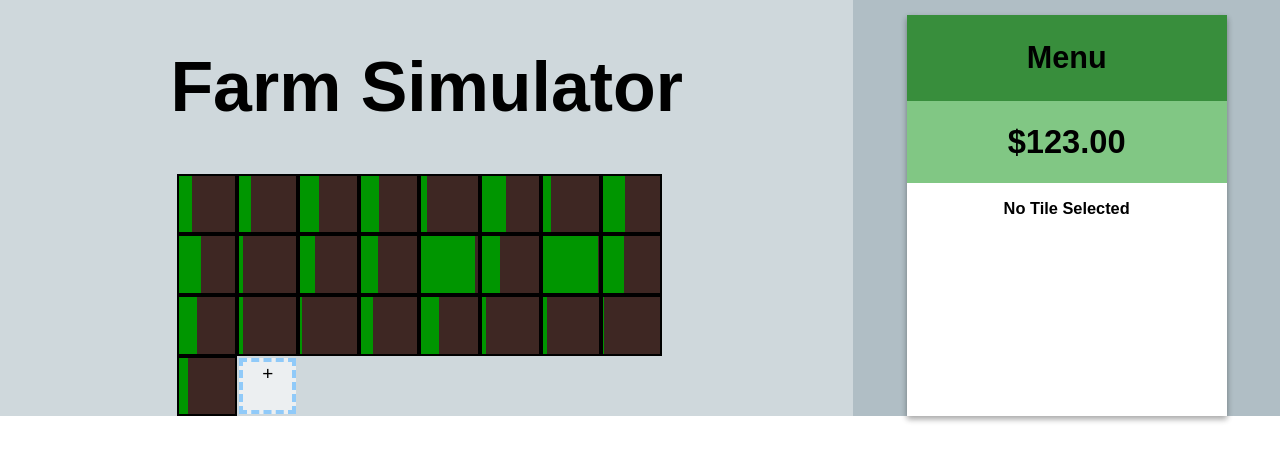
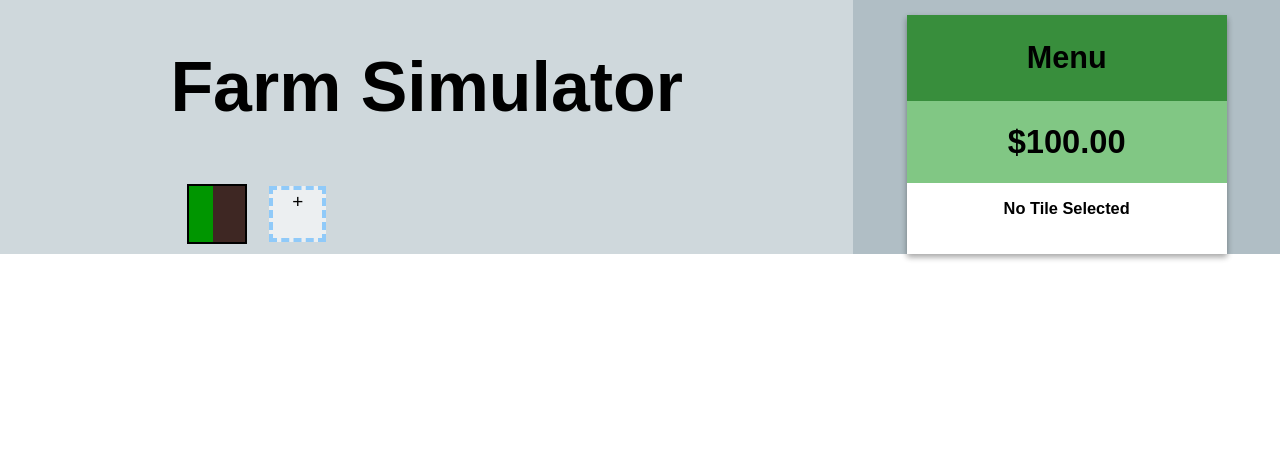
Before and after one commit to Anveio/farm-simulator, a React app: page / in a window 1280 px wide. Shown: the top 460 px of the page. Built offline with nearby package versions, Linux system fonts and the light colour scheme.

Commit message:
Farms now have a name and farmers have a last name

```diff
--- a/src/classes/farmInfo.ts
+++ b/src/classes/farmInfo.ts
@@ -1,4 +1,7 @@
 import Farmer from "./farmer";
+import NameRepo from "./nameRepo";
+
+const repo = new NameRepo;
 
 export default class FarmInfo {
   constructor(readonly farmID: string) {}
@@ -7,5 +10,10 @@ export default class FarmInfo {
     return new Farmer();
   }
 
+  private generateRandomFarmName = () => {
+    return repo.newFarmName();
+  }
+
   readonly farmer: Farmer = this.generateRandomFarmer();
+  readonly farmName: string = this.generateRandomFarmName();
 }
--- a/src/classes/farmer.ts
+++ b/src/classes/farmer.ts
@@ -4,11 +4,11 @@ const repo = new NameRepo;
 
 export default class Farmer {
   private generateRandomName = () => {
-    return repo.newName()
+    return repo.newFarmerName()
   }
 
   private generateRandomQuote = () => {
-    return repo.newQuote();
+    return repo.newFarmQuote();
   }
 
   private generateRandomStatEfficiency = () => {
--- a/src/classes/nameRepo.ts
+++ b/src/classes/nameRepo.ts
@@ -1,8 +1,14 @@
-const maleFirstNamesArray: string[] = ["Arnold", "Chad", "Rueben", "Chi", "Roscoe", "Edmundo", "Forrest", "Lucius", "Andrea", "Kirk", "Carter", "Gregory", "Benito", "Oswaldo", "Hosea", "Clinton", "Tyron", "Tim", "Bennie", "Seymour", "Tod", "Garland", "Edison", "Cesar", "Malcolm", "Trevor", "Houston", "Clark", "Carmine", "Bart", "Randy", "Winston", "Hollis", "Todd", "Earnest", "Jordon", "Douglass", "Romeo", "Duncan", "Kim", "Wallace", "Lynn", "Tyson", "Tracy", "Yong", "Kendrick", "Pat", "Allan", "Corey", "Joshua"]
+const maleFirstNamesArray: string[] = ["Arnold", "Chad", "Rueben", "Chi", "Roscoe", "Edmundo", "Forrest", "Lucius", "Andrea", "Kirk", "Carter", "Gregory", "Benito", "Oswaldo", "Hosea", "Clinton", "Tyron", "Tim", "Bennie", "Seymour", "Tod", "Garland", "Edison", "Cesar", "Malcolm", "Trevor", "Houston", "Clark", "Carmine", "Bart", "Randy", "Winston", "Hollis", "Todd", "Earnest", "Jordon", "Douglass", "Romeo", "Duncan", "Kim", "Wallace", "Lynn", "Tyson", "Tracy", "Yong", "Kendrick", "Pat", "Allan", "Corey", "Joshua", "Jayvon", "Dawson", "Pedro", "Davion", "Will", "Davion", "Rigoberto", "Bruno", "Thomas", "Hugh", "Tobias", "Immanuel", "Sidney", "Kenneth", "Frank", "Spencer", "Marcus", "Melvin", "Dennis", "Kash", "Garrett", "Jeremy", "Nathanial", "Atticus", "Izaiah", "Keenan", "Logan", "Kieran", "Jason", "Roy", "Guillermo", "Vicente", "Markus", "Ahmed", "Kayden", "Jamar", "Triston", "Howard", "Jefferson", "Axel", "Kellen", "Tomas", "Cordell", "Gavyn"]
+
+const lastNamesArray: string[] = ["Shultz", "Cuevas", "Rhodes", "Mckenzie", "Taylor", "Glenn", "Reilly", "Morris", "Herman", "Beltran", "Swanson", "Roth", "Stone", "Benton", "Drake", "Michael", "Romero", "Yu", "Walls", "Calderon", "Shaffer", "Moreno", "Ibarra", "Nichols", "Solis", "Kline", "Choi", "Trevino", "Gonzalez", "Contreras", "Cervantes", "Haynes", "Kent", "Patel", "Dickson", "Manning", "Stokes", "Hickman", "Carter", "Baldwin", "Raymond", "Gay", "Cabrera", "Deleon", "Robertson", "Wang", "Acosta", "Roberson", "Vega", "Crosby", "Hall", "Coleman", "Luna", "Greer", "Chang", "Moon", "Myers", "Wilkins", "", "", "", "", "", "", "", "", "", "", "", "", "", "", ]
 
 const farmerQuotesArray: string[] = [
   "I am a Farm God",
   "Please just don't bother me.",
+]
+
+const farmNamesArray: string[] = [
+  "Tequiero Ranchero", "The Frozen Ranch", "Oakey Dokey Nursery", "Sunset Estate", "Windy Willows", "Breezy Hills Acres", "Wild Horse Farmstead", "Rolling Moss Pastures", "Red River Acres", "Moonlight Pastures", "rolling Moss Ranch", "Rock Bottom Nursery", "Swan Lake Gardens","Day Break Estate","Mossy Rock Fields", "Morning Star Fields", "Rainbow Hill Estate", "Burning Sands Meadow", "Blazing Pitchfork Acres", "Chariot Range", "Lucky Star Grange","Ravenwood Ranch"
 ]
 
 
@@ -10,12 +16,22 @@ const farmerQuotesArray: string[] = [
 export default class NameRepo {
   private maleFirstNames: string[] = maleFirstNamesArray
   private farmerQuotes: string[] = farmerQuotesArray;
+  private farmNames: string[] = farmNamesArray;
+  private lastNames: string[] = lastNamesArray;
 
-  public newName = () => {
-    return this.maleFirstNames[Math.floor(Math.random() * this.maleFirstNames.length)]
+  public newFarmerName = () => {
+    return (
+      this.maleFirstNames[Math.floor(Math.random() * this.maleFirstNames.length)]
+      + " " +
+      this.lastNames[Math.floor(Math.random() * this.lastNames.length)]
+    )
   }
 
-  public newQuote = () => {
+  public newFarmQuote = () => {
     return this.farmerQuotes[Math.floor(Math.random() * this.farmerQuotes.length)]
   }
+
+  public newFarmName = () => {
+    return this.farmNames[Math.floor(Math.random() * this.farmNames.length)]
+  }
 }
--- a/src/components/App.tsx
+++ b/src/components/App.tsx
@@ -78,7 +78,7 @@ class FarmGrid extends React.Component<FarmGridProps, { farms: number } > {
   constructor(props: FarmGridProps){
     super(props)
     this.state = {
-      farms: 25
+      farms: 1
     }
   }
 
@@ -95,7 +95,7 @@ class FarmGrid extends React.Component<FarmGridProps, { farms: number } > {
 
     for(let i = 0; i < farmsToCreate; i++) {
       createdFarms.push(
-        <li key={i.toString()}>
+        <li key={i.toString()} className="farm-li">
           <Farm
             key={i.toString()}
             farmID={(i + 1).toString()}
@@ -122,7 +122,7 @@ class FarmGrid extends React.Component<FarmGridProps, { farms: number } > {
     return (
       <ul className="farm-ul">
         {this.buildFarmGrid(this.state.farms)}
-        <li className="add-farm-li">
+        <li className="farm-li add-farm-li">
           <button
             className="farm add-farm-btn"
             onClick={this.addFarmToFarmGrid}>
--- a/src/components/FarmGrowthBar.tsx
+++ b/src/components/FarmGrowthBar.tsx
@@ -16,7 +16,8 @@ export default class FarmGrowthBar extends React.Component<FarmGrowthBarProps, {
     }
   }
 
-  tickRate: number = 50;
+
+  tickRate: number = 16.67;
 
   ticker: any;
   componentDidMount():void {
@@ -45,7 +46,7 @@ export default class FarmGrowthBar extends React.Component<FarmGrowthBarProps, {
 
     this.setState(prevState => {
       return {
-        progress: prevState.progress + (1 * growthMultiplier),
+        progress: prevState.progress + (0.1 * growthMultiplier),
       }
     })
   }
--- a/src/components/Menu.tsx
+++ b/src/components/Menu.tsx
@@ -9,7 +9,8 @@ export default class Menu extends React.Component<MenuProps, never> {
     if (this.props.selectedFarmInfo !== null) {
       return(
         <div className="farm-info">
-          <p>Farm #: {this.props.selectedFarmInfo.farmID}</p>
+          <h3>Farm Info:</h3>
+          <p>"{this.props.selectedFarmInfo.farmName}"</p>
           <p>Owner: {this.props.selectedFarmInfo.farmer.name}</p>
           <p>"{this.props.selectedFarmInfo.farmer.quote}" </p>
           <p>Farm Efficiency: {this.props.selectedFarmInfo.farmer.efficiency}</p>
--- a/src/stylesheets/app.css
+++ b/src/stylesheets/app.css
@@ -88,6 +88,10 @@ ul {
   flex-flow: row wrap;
 }
 
+.farm-li {
+  padding: 10px;
+}
+
 .farm {
   width:100%;
   height: 100%;
@@ -112,8 +116,6 @@ ul {
 
 .add-farm-li {
   list-style: none;
-  margin: 0;
-  padding: 0;
 
   display: flex;
   margin: 2px;
```
